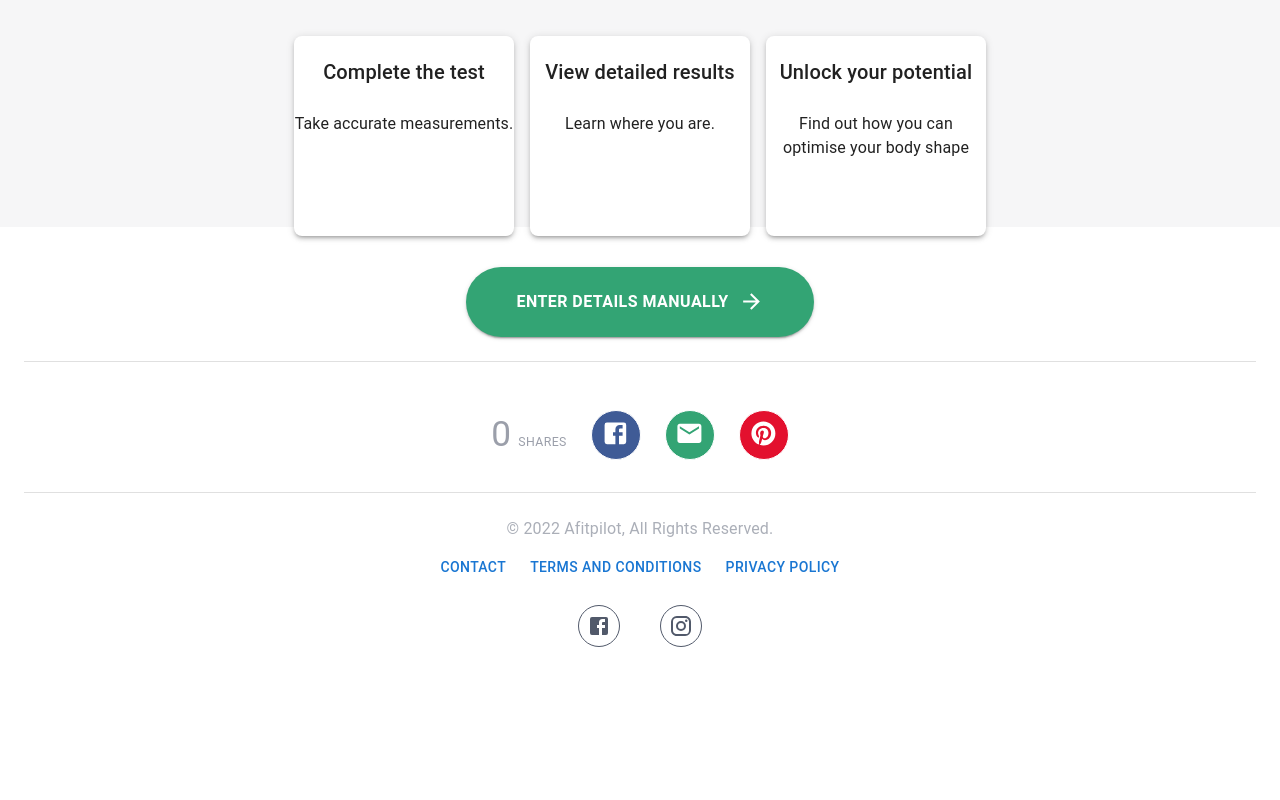
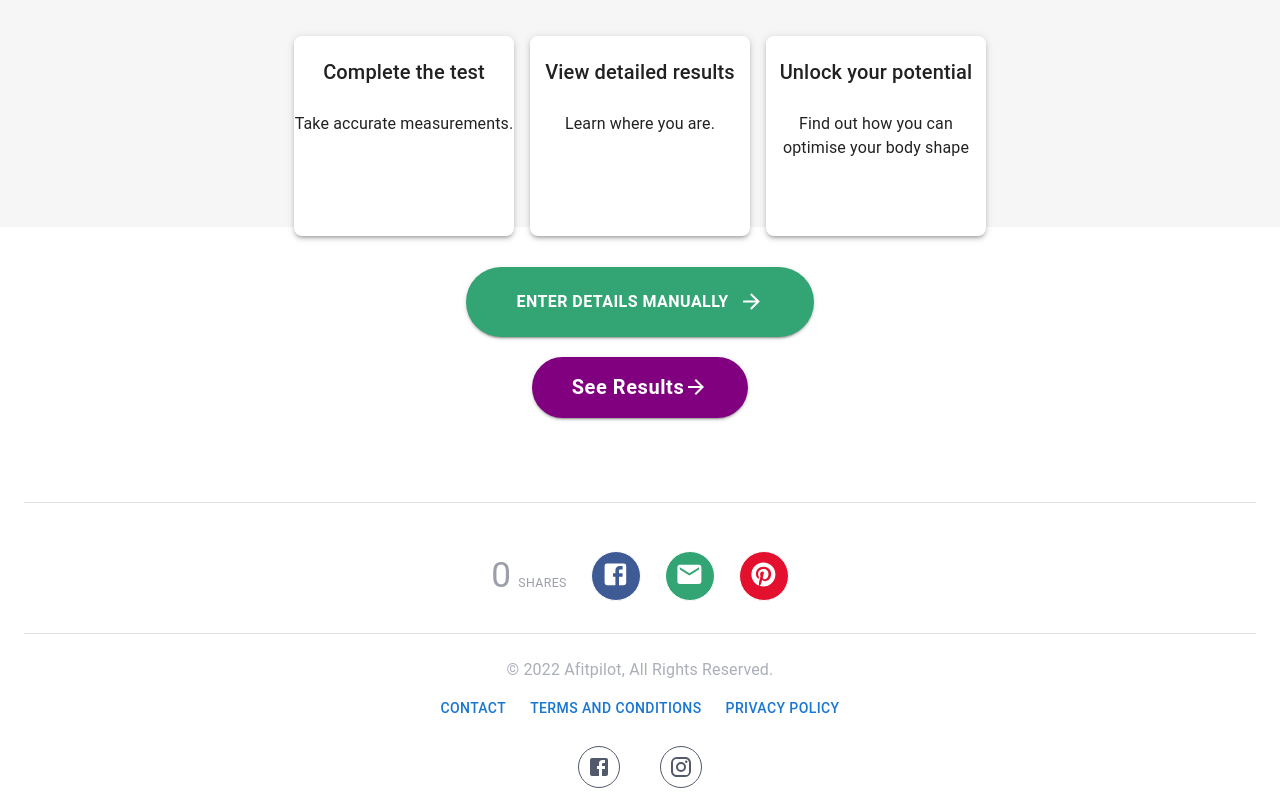
Before and after one commit to walter-clayton/afitpilot-somatotype, a React (Create React App) app in the folder client/: page /Test in a window 1280 px wide. Shown: the part 256-1056 px from the top of the page. Before the commit the page ends 915 px from the top, so only its background shows below. Built offline with nearby package versions, Linux system fonts and the light colour scheme.

Commit message:
update younes-41

```diff
--- a/client/src/components/Add.tsx
+++ b/client/src/components/Add.tsx
@@ -237,7 +237,7 @@ const Add: FC<IAdding> = (props: any) => {
           }}
         />
       </Button>
-      <Collapse in={manually} collapsedSize={0} easing={{ enter: "5" }}>
+
       <Grid
         ref={gridRef}
         container
@@ -252,12 +252,13 @@ const Add: FC<IAdding> = (props: any) => {
         width={"100%"}
       >
         {/* Form Inputs */}
+        <Collapse in={manually} collapsedSize={0} easing={{ enter: "5" }}>
           <Grid
             item
             sx={{
               flexGrow: 1,
               alignItems: "center",
-              margin: "20px 0",
+              margin: "20px auto",
             }}
             width={"100%"}
             xs={12}
@@ -292,6 +293,7 @@ const Add: FC<IAdding> = (props: any) => {
               setAnthropometric={setAnthropometric}
             />
           </Grid>
+        </Collapse>
         {/* button */}
         <Grid
           item
@@ -393,7 +395,6 @@ const Add: FC<IAdding> = (props: any) => {
           </Box>
         ) : null}
       </Grid>
-      </Collapse>
     </ThemeProvider>
   );
 };
--- a/client/src/components/TestPage.tsx
+++ b/client/src/components/TestPage.tsx
@@ -579,7 +579,6 @@ const TestPage: FC<ITesting> = (props) => {
           }}
         />
       </Button>
-      <Collapse in={manually} collapsedSize={0} easing={{ enter: "5" }}>
       <Grid
         ref={gridRef}
         container
@@ -594,12 +593,13 @@ const TestPage: FC<ITesting> = (props) => {
         width={"100%"}
       >
         {/* Form Inputs */}
+        <Collapse in={manually} collapsedSize={0} easing={{ enter: "5" }}>
           <Grid
             item
             sx={{
               flexGrow: 1,
               alignItems: "center",
-              margin: "20px 0",
+              margin: "20px auto",
             }}
             width={"100%"}
             xs={12}
@@ -634,6 +634,8 @@ const TestPage: FC<ITesting> = (props) => {
               setAnthropometric={setAnthropometric}
             />
           </Grid>
+        </Collapse>
+
         {/* button */}
         <Grid
           item
@@ -735,7 +737,6 @@ const TestPage: FC<ITesting> = (props) => {
           </Box>
         ) : null}
       </Grid>
-      </Collapse>
 
       <Snackbar
         anchorOrigin={{ vertical: "bottom", horizontal: "center" }}
```
Lines whose indentation alone changed are shown as unchanged.
